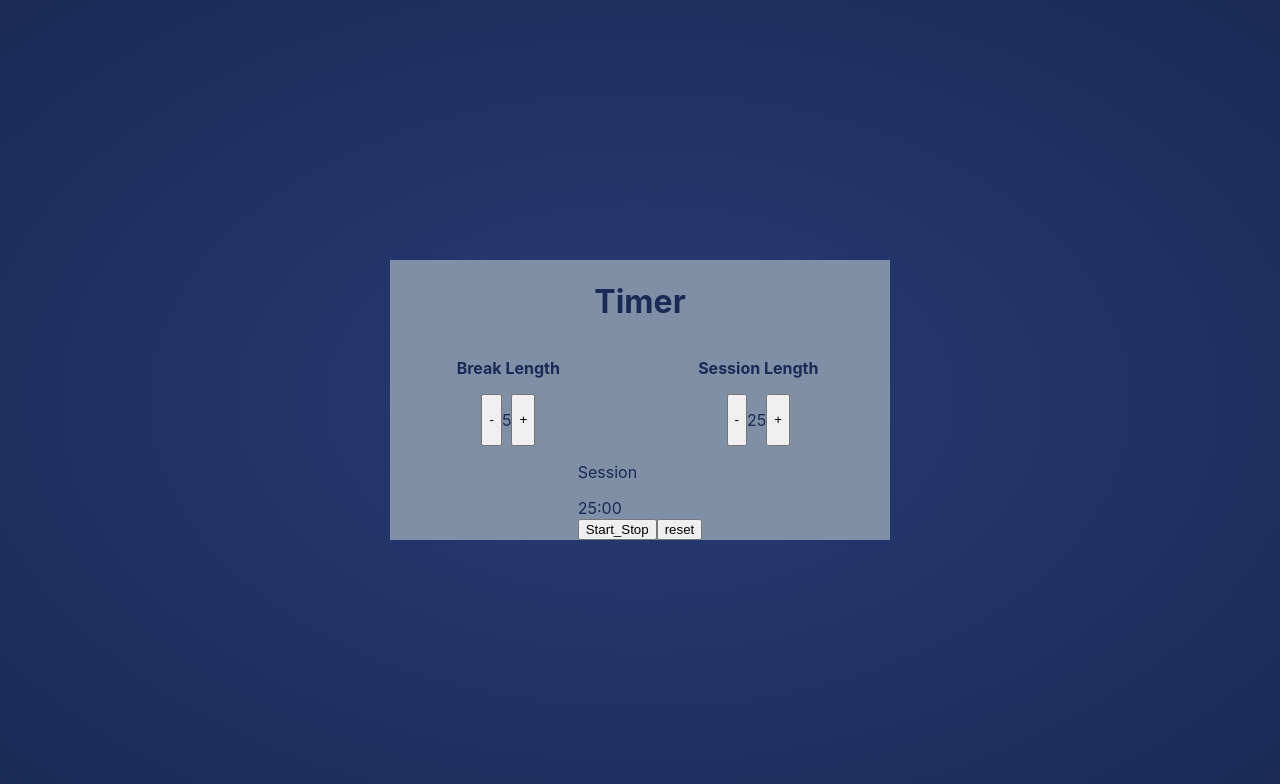
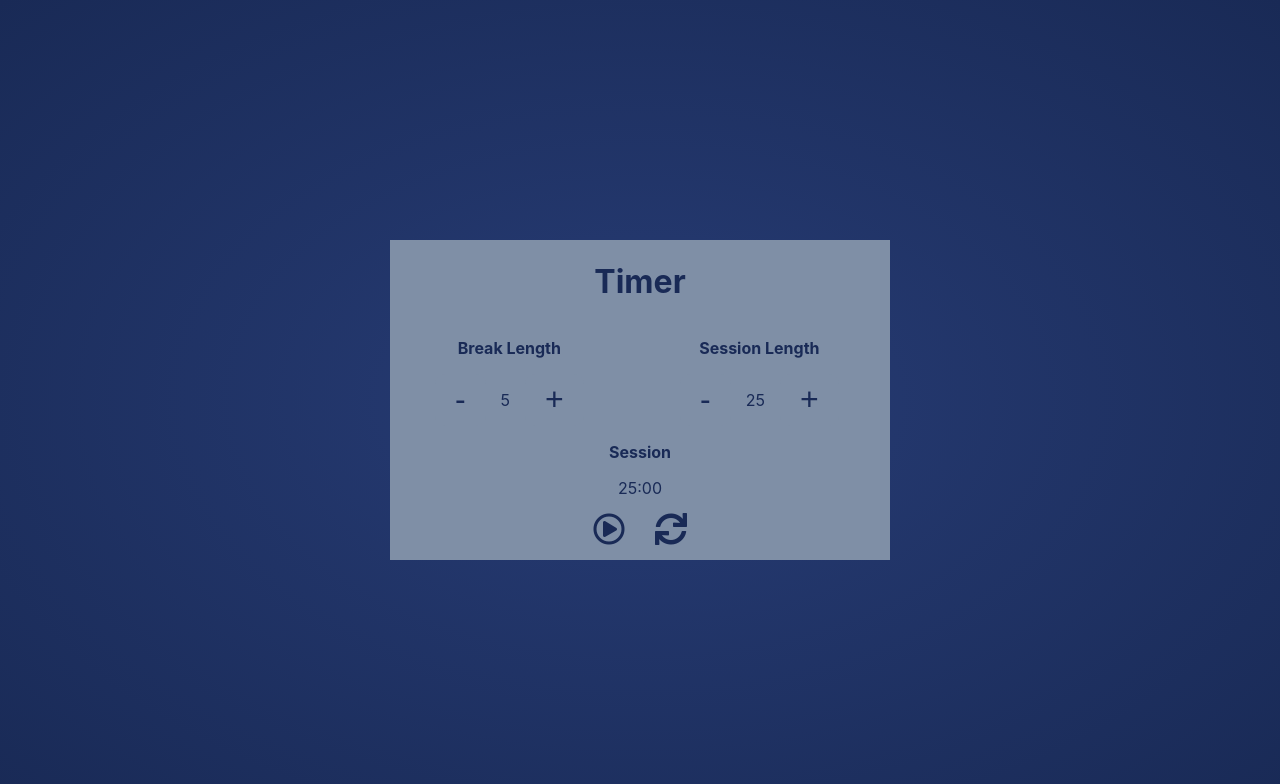
Before and after one commit to budnickip/stopwatch, a React (Create React App) app: page / in a window 1280 px wide. Shown: the top 784 px of the page. Built offline with nearby package versions, Linux system fonts and the light colour scheme.

Commit message:
new styles

```diff
--- a/package.json
+++ b/package.json
@@ -3,6 +3,7 @@
   "version": "0.1.0",
   "private": true,
   "dependencies": {
+    "@fortawesome/fontawesome-free": "^5.13.0",
     "@testing-library/jest-dom": "^5.11.5",
     "@testing-library/react": "^11.1.2",
     "@testing-library/user-event": "^12.2.2",
--- a/src/App.js
+++ b/src/App.js
@@ -7,7 +7,8 @@ function App() {
   const [timer, setTimer] = useState(sessionLength*60)
   const [breakTime, setBreakTime] = useState(false)
   const [start, setStart] = useState(false)
-
+  const [name, setName] = useState(start ? "far fa-pause-circle" : " far fa-play-circle")
+  const [hoveredStart, setHoveredStart] = useState(false)
 
   const showTime = () =>{
     let minutes = Math.floor(timer/60);
@@ -107,9 +108,18 @@ function App() {
     }
   }, [timer])
 
- /* useEffect(()=>{
-    clearInterval(interval)
-  },[reset]) */
+
+  const enterName = () =>{
+    setHoveredStart(true)
+  }
+
+  const leaveName = () =>{
+    setHoveredStart(false)
+  }
+
+  useEffect(()=>{
+    hoveredStart ? setName(start ? "fas fa-pause-circle" : "fas fa-play-circle") : setName(start ? "far fa-pause-circle" : " far fa-play-circle")
+  },[hoveredStart,start])
 
   return (
     <div className="App">
@@ -119,27 +129,28 @@ function App() {
       <div className="settings">
         <div id="break-label" className="break-label">
           <p class="break-label__paragraph">Break Length</p>
-          <button id="break-decrement" onClick={breakDecrement}>-</button>
+          <button id="break-decrement" className="btn" onClick={breakDecrement}>-</button>
           <p id="break-length">{breakLength}</p>
-          <button id="break-increment" onClick={breakIncrement}>+</button>
+          <button id="break-increment" className="btn" onClick={breakIncrement}>+</button>
         </div>
         <div id="session-label" className="session-label">
           <p class="session-label__paragraph">Session Length</p>
-          <button id="session-decrement" onClick={sessionDecrement}>-</button>
+          <button className="btn" id="session-decrement" onClick={sessionDecrement}>-</button>
           <p id="session-length">{sessionLength}</p>
-          <button id="session-increment" onClick={sessionIncrement}>+</button>
+          <button className="btn" id="session-increment" onClick={sessionIncrement}>+</button>
         </div>
       </div>
       <div className="timer">
-        <div id="timer-label">
-          <p>{breakTime ? 'Break' : 'Session'}</p>
+        <div id="timer-label" className="timer-label">
+          <p className="timer__paragraph">{breakTime ? 'Break' : 'Session'}</p>
         </div>
-        <div id="time-left">
+        <div id="time-left" className="time-left">
             {showTime()}
         </div>
         <audio id="beep" src="https://raw.githubusercontent.com/freeCodeCamp/cdn/master/build/testable-projects-fcc/audio/BeepSound.wav"/>
-        <button id="start_stop" onClick={handleStart}>Start_Stop</button>
-        <button id="reset" onClick={reset}>reset</button>
+     {/*<button id="start_stop" onClick={handleStart}>Start_Stop<i class="far fa-play-circle" /><i class="far fa-pause-circle" /></button> */}
+        <i id="start_stop" onClick={handleStart} onMouseEnter={enterName} onMouseLeave={leaveName} className={`icon ${name}`} />
+        <i id="reset" onClick={reset} class="fas icon reset-icon fa-sync"></i>
       </div>
 
     </div>
--- a/src/App.scss
+++ b/src/App.scss
@@ -17,7 +17,6 @@
 .settings{
     display: flex;
     justify-content: center;
-    flex-wrap: wrap;
     width: 100%;
 }
 
@@ -25,7 +24,7 @@
     display: flex;
     flex-wrap: wrap;
     justify-content: center;
-    flex-grow: 1;
+
     &__paragraph{
         width: 100%;
         display: flex;
@@ -38,7 +37,7 @@
     display: flex;
     flex-wrap: wrap;
     justify-content: center;
-    flex-grow: 1;
+
     &__paragraph{
         width: 100%;
         display: flex;
@@ -46,3 +45,69 @@
         font-weight: 700;
     }
 }
+
+.timer{
+    &__paragraph{
+        font-weight: 700;
+    }
+    display: flex;
+    flex-wrap: wrap;
+    justify-content: center;
+    align-content: space-between;
+}
+
+.timer-label{
+    width: 100%;
+    display: flex;
+    justify-content: center;
+}
+
+.time-left{
+    width: 100%;
+    display: flex;
+    justify-content: center;
+}
+
+.btn{
+    background-color: #7f8fa6;
+    color: #192a56;
+    font-size: 2rem;
+    margin: 0px 15px;
+    padding: 0 20px;
+    outline: none;
+    border-radius: 10px;
+    border-style: none;
+    cursor: pointer;
+    transition: background-color, color, .5s;
+}
+
+.btn:hover{
+    background-color: #192a56;
+    color: #7f8fa6;
+}
+
+.icon{
+    font-size: 2rem;
+    margin: 15px;
+    cursor: pointer;
+}
+
+.reset-icon{
+    transition: .5s;
+}
+
+.reset-icon:hover{
+    transform: rotate(180deg);
+}
+
+
+
+@media (min-width: 1px) and (max-width: 500px) {
+    .App{
+        width: 320px;
+    }
+    .btn{
+        margin: 0 5px;
+        padding: 0 10px;
+    }
+}
--- a/src/index.scss
+++ b/src/index.scss
@@ -1,3 +1,5 @@
+@import "../node_modules/@fortawesome/fontawesome-free/css/all.css";
+
 body {
     margin: 0;
     font-family: -apple-system, BlinkMacSystemFont, 'Segoe UI', 'Roboto', 'Oxygen',
```
Also changed, not shown: 1 other file (tests, documents, lock files or other folders).
